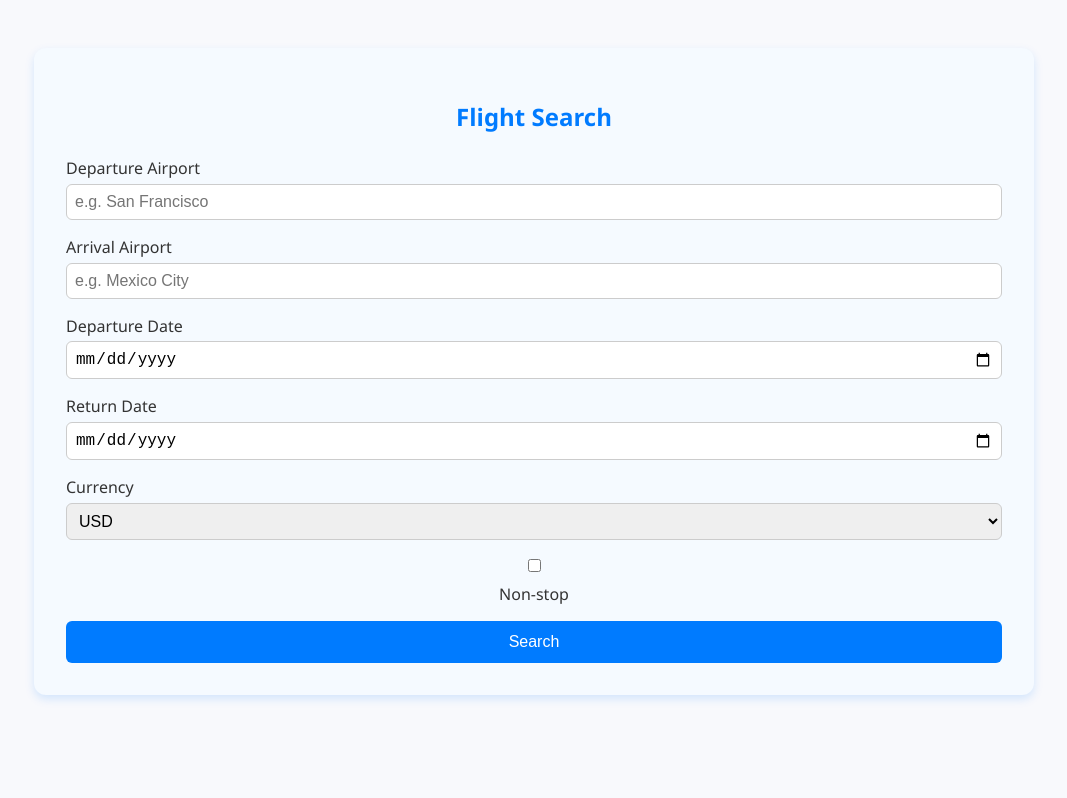
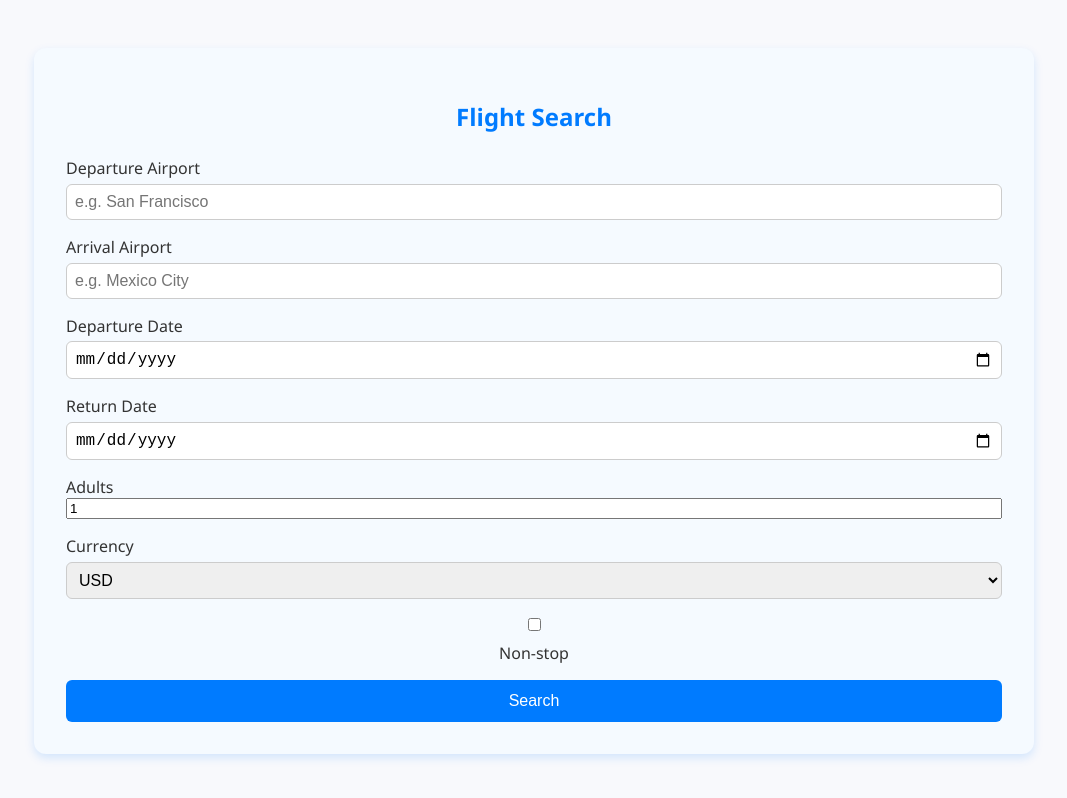
Before and after one commit to gramos-encora/Flight-Search-frontend, a React (Vite) app in the folder flight-search/: page / in a window 1280 px wide. Shown: the top 798 px of the page, without its empty margins (106-1173 px from the left). Built offline with nearby package versions, Linux system fonts and the light colour scheme.

Commit message:
Added Adults counter to SearchView

```diff
--- a/flight-search/src/components/SearchView/SearchView.tsx
+++ b/flight-search/src/components/SearchView/SearchView.tsx
@@ -11,6 +11,7 @@ const SearchView: React.FC = () => {
     arrivalAirport: "",
     departureDate: "",
     returnDate: "",
+    adults: 1,
     currency: "USD",
     isNonStop: false,
   });
@@ -157,6 +158,18 @@ const SearchView: React.FC = () => {
           />
         </label>
 
+        {/* Dates */}
+        <label>
+          Adults
+          <input
+            type="number"
+            name="adults"
+            min={1}
+            value={formData.adults}
+            onChange={handleInputChange}
+          />
+        </label>
+
         {/* Currency */}
         <label>
           Currency
--- a/flight-search/src/models/SearchForm.tsx
+++ b/flight-search/src/models/SearchForm.tsx
@@ -3,6 +3,7 @@ export interface SearchForm {
   arrivalAirport: string;
   departureDate: string;
   returnDate: string;
+  adults: number;
   currency: string;
   isNonStop: boolean;
 }
--- a/flight-search/src/network/NetworkManager.tsx
+++ b/flight-search/src/network/NetworkManager.tsx
@@ -29,7 +29,7 @@ export const fetchFlights = async (
     destination: params.arrivalAirport,
     departureDate: params.departureDate,
     returnDate: params.returnDate,
-    adults: "1",
+    adults: String(params.adults),
     nonStop: String(params.isNonStop),
     currencyCode: params.currency,
   });
```
